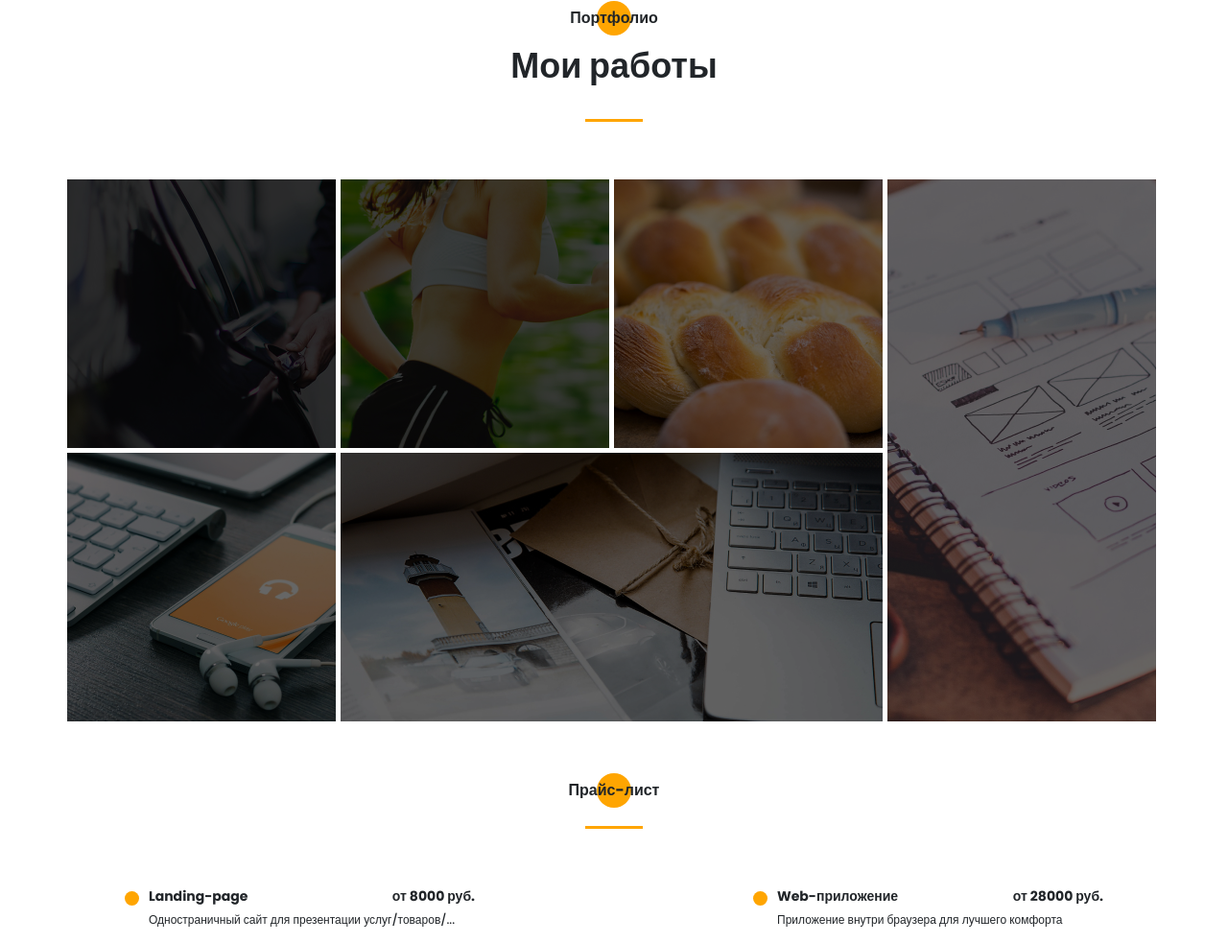
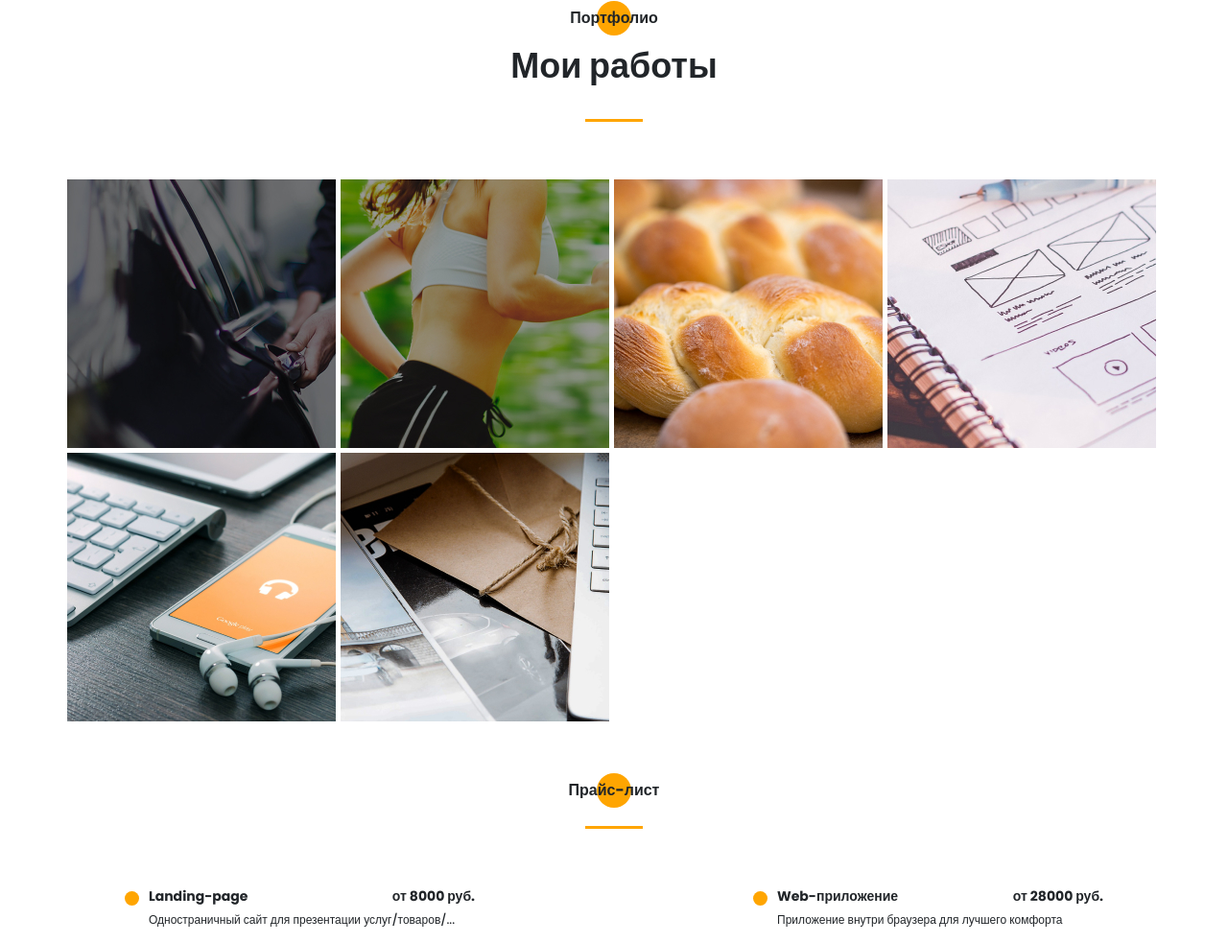
Before and after one commit to IlsafUsmanov/projectPortfolio, a website: page src/index.html in a window 1280 px wide. Shown: the part 3481-4464 px from the top of the page at 96% size. Drawn offline with nearby package versions, Linux system fonts and the light colour scheme; files that its build step writes are made by us from their sources; files whose address does not match are found by name.

Commit message:
change portfolio block

```diff
--- a/src/sass/blocks/_portfolio.scss
+++ b/src/sass/blocks/_portfolio.scss
@@ -16,26 +16,24 @@
     &__wrapper {
         margin-top: 60px;
         display: grid;
-        grid-template: repeat(2, 280px)/repeat(4, 280px);
+        grid-template: repeat(2, 280px) / repeat(4, 280px);
         grid-auto-rows: 280px;
         gap: 5px;
-        .vertial {
+        .vertical {
             grid-row: 1/3;
             grid-column: 4/5;
         }
-        .horizontal {
+        .horizonal {
             grid-row: 2/3;
             grid-column: 2/4;
         }
     }
     &__item {
-        transition: all 0.5s;
+        transition: all 0.6s;
         img {
             width: 100%;
-        }
-        filter: brightness(40%);
-        &:hover {
-            filter: brightness(100%);
+            height: 100%;
+            object-fit: cover;
         }
     }
 }
```
